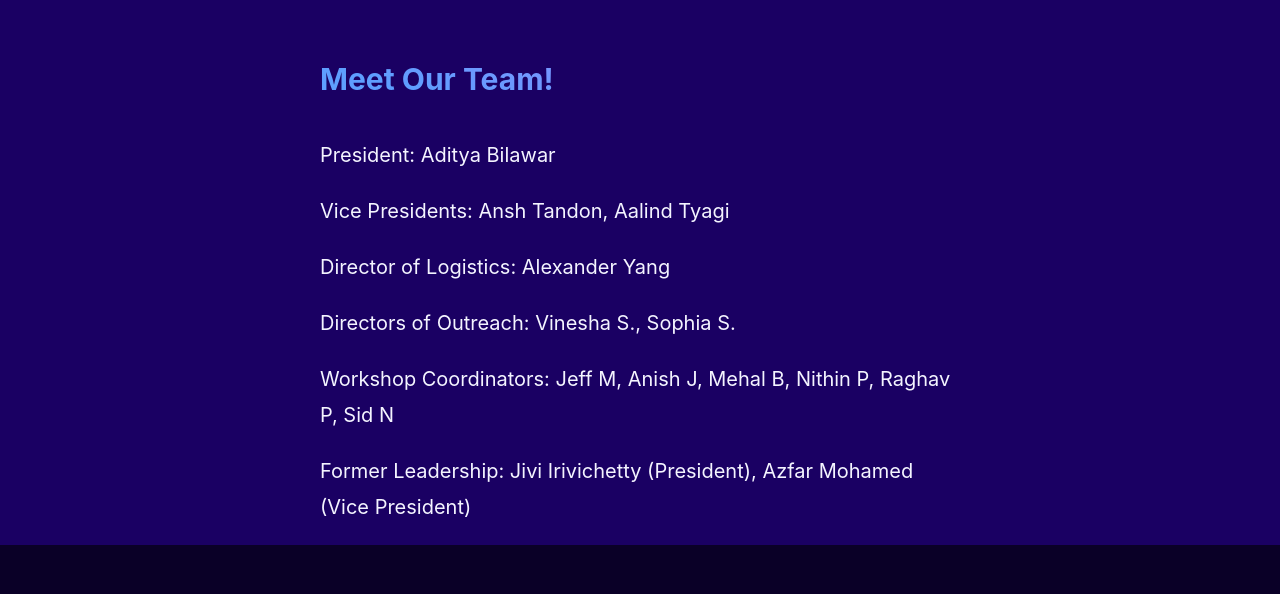
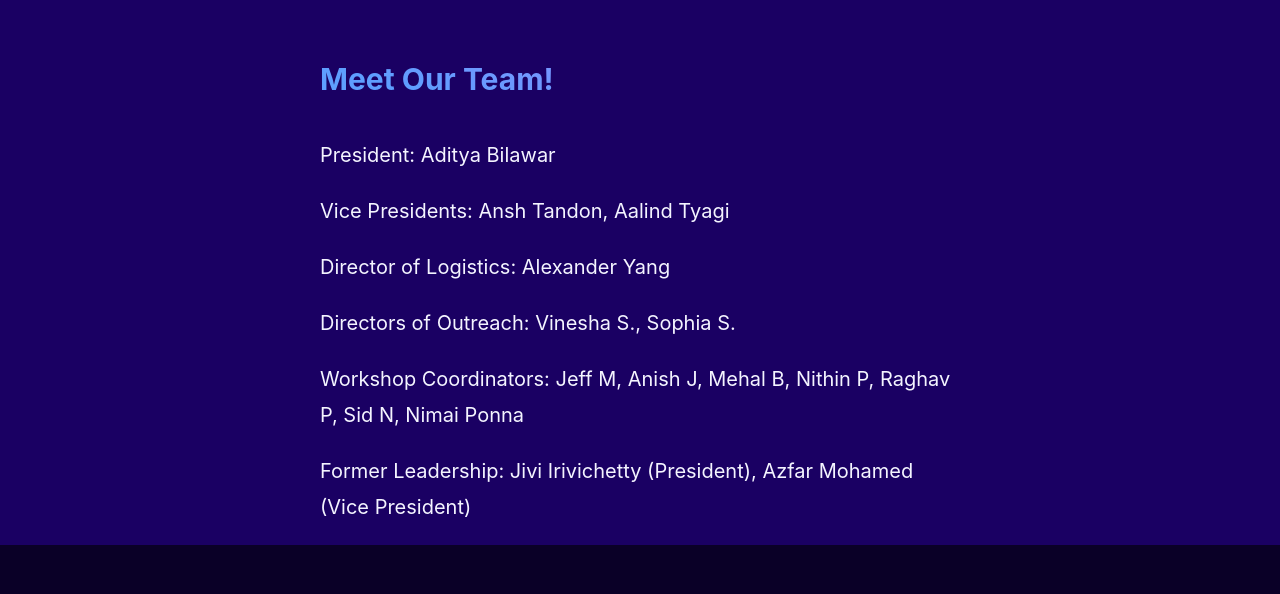
Before and after one commit to WWPHacks22/wwphacks.github.io, a plain HTML site: page index.html in a window 1280 px wide. Shown: the part 5430-6024 px from the top of the page. Drawn offline with Linux system fonts and the light colour scheme; some packages are replaced by stand-ins of ours; a script that the page names is missing; a web font is replaced by a local one.

Commit message:
Update index.html

```diff
--- a/index.html
+++ b/index.html
@@ -391,7 +391,7 @@
           <p>Vice Presidents: Ansh Tandon, Aalind Tyagi</p>
           <p>Director of Logistics: Alexander Yang</p>
           <p>Directors of Outreach: Vinesha S., Sophia S.</p>
-          <p>Workshop Coordinators: Jeff M, Anish J, Mehal B, Nithin P, Raghav P, Sid N</p>
+          <p>Workshop Coordinators: Jeff M, Anish J, Mehal B, Nithin P, Raghav P, Sid N, Nimai Ponna</p>
           <p>Former Leadership: Jivi Irivichetty (President), Azfar Mohamed (Vice President)</p>
           </div>
         </div>
```
